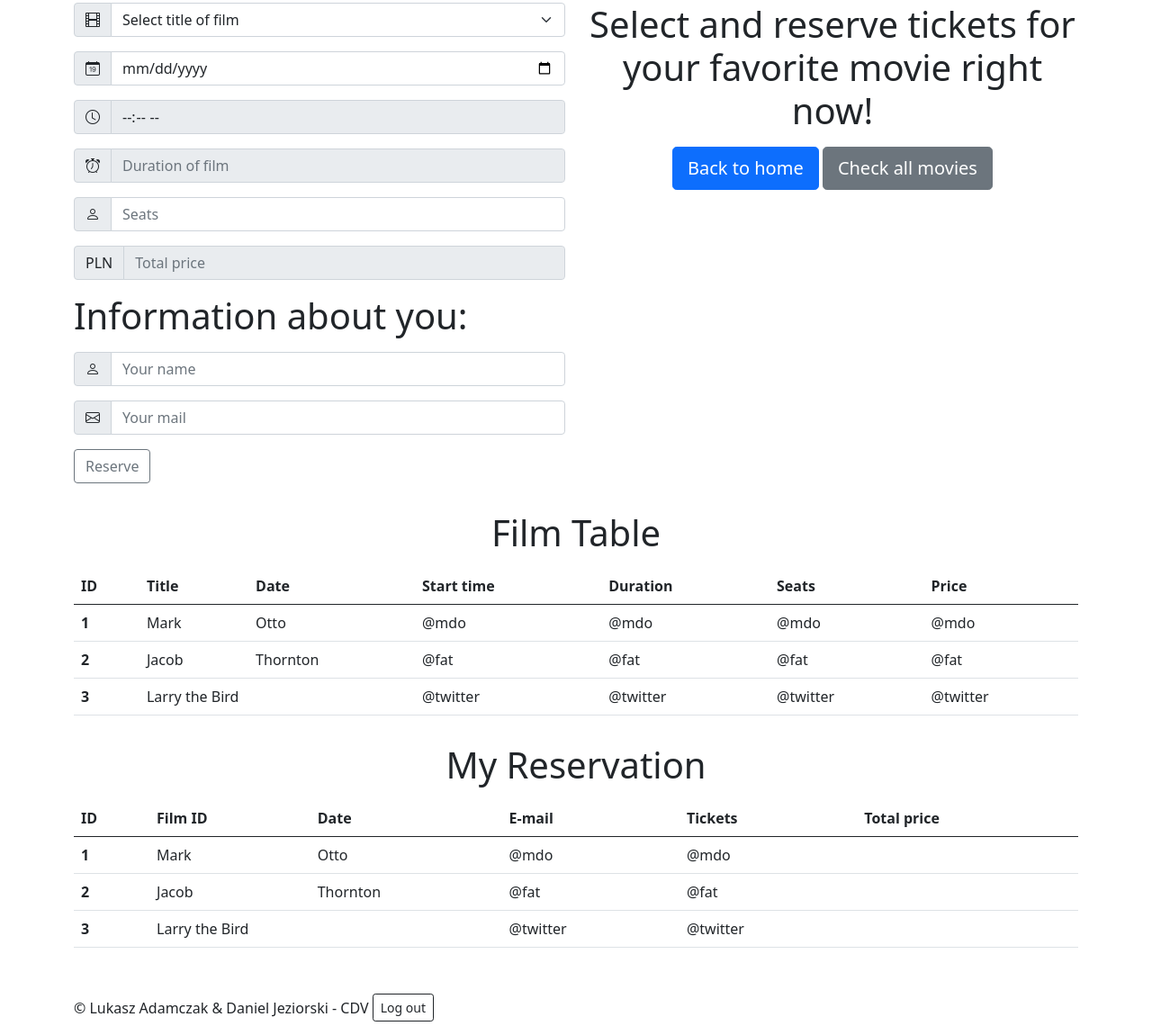
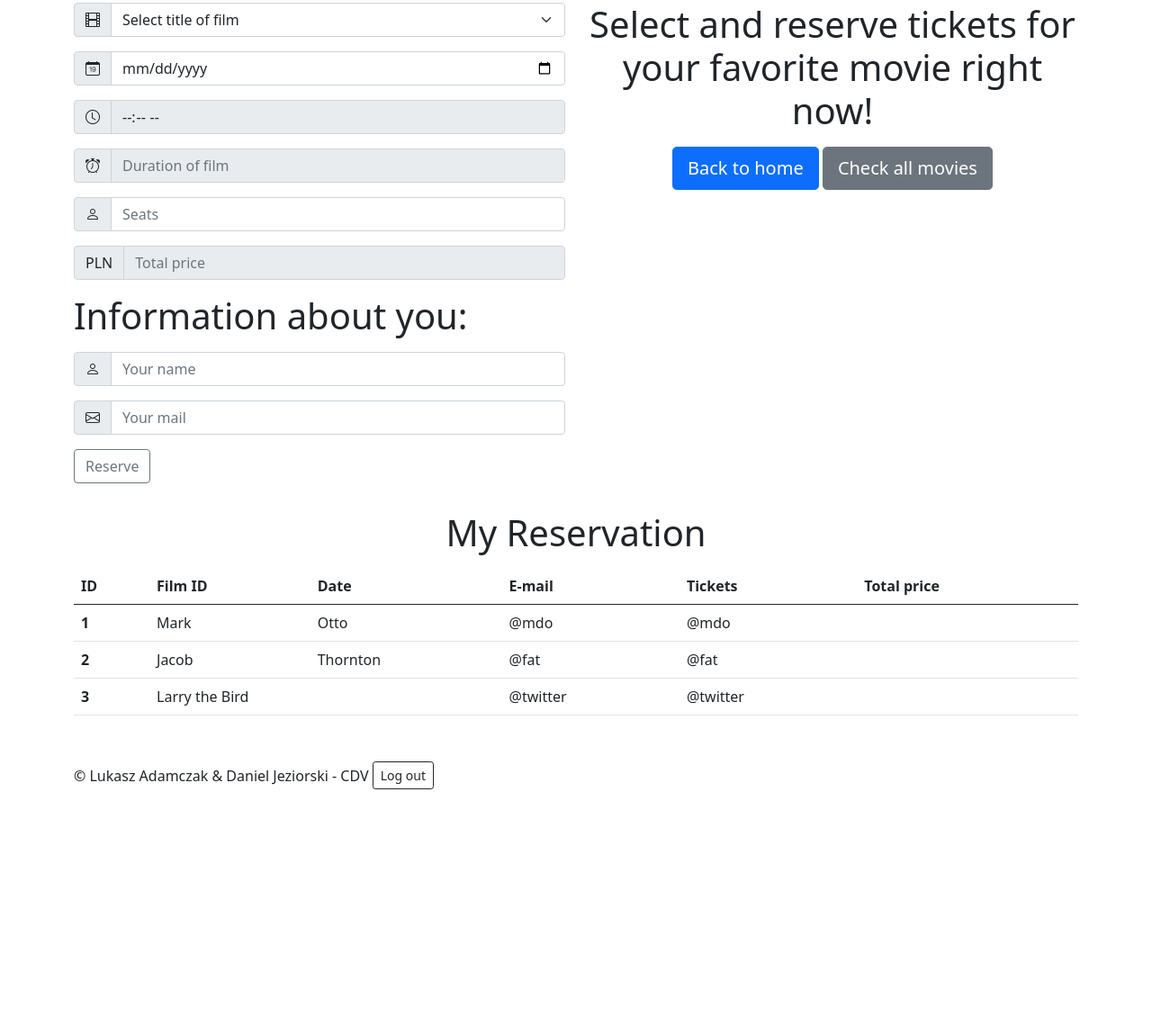
Before and after one commit to jeziorski/cdv-python, a Flask app: page /client in a window 1280 px wide. Shown: the part 131-1271 px from the top of the page at 90% size. After the commit the page ends 1008 px from the top, so only its background shows below. Run offline with Flask 2, Linux system fonts and the light colour scheme; some libraries are stand-ins or nearby versions.

Commit message:
changes in admin and client

```diff
--- a/FlaskApp/templates/clientpanel.html
+++ b/FlaskApp/templates/clientpanel.html
@@ -109,53 +109,7 @@
           </div>
           </form>
       </div>
-        <div class="row"><h1 class="text-center" style="margin:15px 0">Film Table</h1>
-            <div class="col-lg-12">
-                <table class="table">
-                  <thead>
-                    <tr>
-                      <th scope="col">ID</th>
-                      <th scope="col">Title</th>
-                      <th scope="col">Date</th>
-                      <th scope="col">Start time</th>
-                      <th scope="col">Duration</th>
-                      <th scope="col">Seats</th>
-                      <th scope="col">Price</th>
-                    </tr>
-                  </thead>
-                  <tbody>
-                    <tr>
-                      <th scope="row">1</th>
-                      <td>Mark</td>
-                      <td>Otto</td>
-                      <td>@mdo</td>
-                      <td>@mdo</td>
-                      <td>@mdo</td>
-                      <td>@mdo</td>
 
-                    </tr>
-                    <tr>
-                      <th scope="row">2</th>
-                      <td>Jacob</td>
-                      <td>Thornton</td>
-                      <td>@fat</td>
-                      <td>@fat</td>
-                      <td>@fat</td>
-                      <td>@fat</td>
-
-                    </tr>
-                    <tr>
-                      <th scope="row">3</th>
-                      <td colspan="2">Larry the Bird</td>
-                      <td>@twitter</td>
-                      <td>@twitter</td>
-                      <td>@twitter</td>
-                      <td>@twitter</td>
-                    </tr>
-                  </tbody>
-                </table>
-            </div>
-        </div>
         <div class="row" style="margin-bottom:35px"><h1 class="text-center" style="margin:15px 0">My Reservation</h1>
             <div class="col-lg-12">
                 <table class="table">
```
Also changed, not shown: FlaskApp/templates/adminpanel.html (+10 -10 lines).
